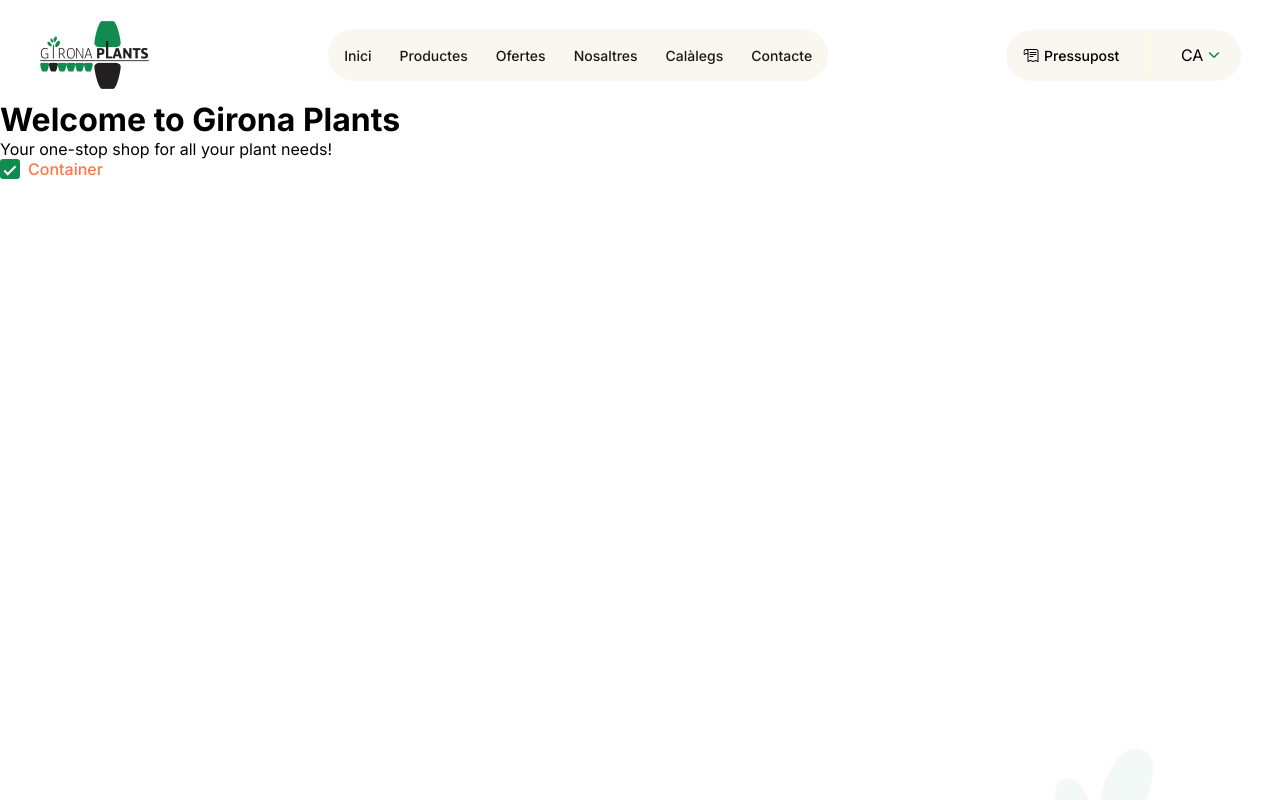
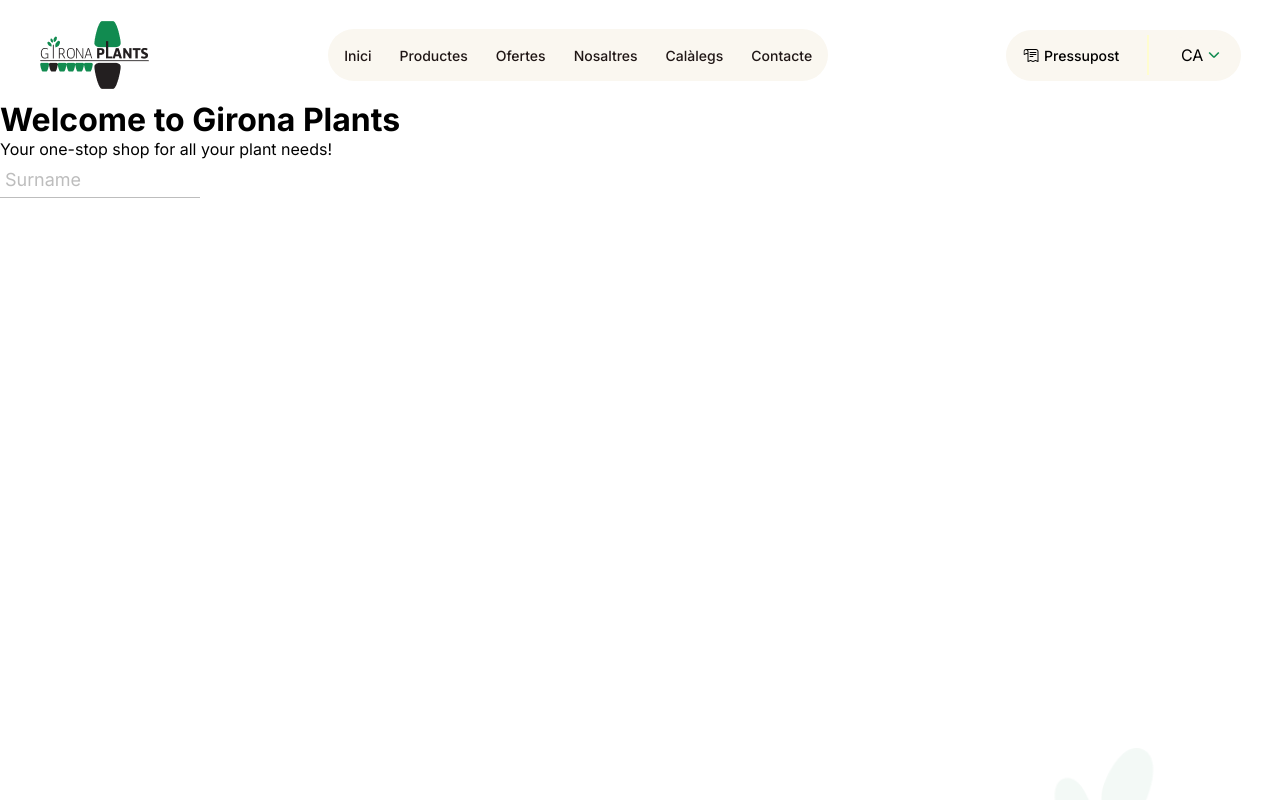
Before and after one commit to PolCampru/GironaPlants, a Next.js app: page /about-us in a window 1280 px wide. Shown: the top 800 px of the page. Built offline with nearby package versions, Linux system fonts and the light colour scheme.

Commit message:
InputText in progress

```diff
--- a/components/specific/Home/Home.tsx
+++ b/components/specific/Home/Home.tsx
@@ -1,5 +1,5 @@
 "use client";
-import Checkbox from "@/components/ui/CheckBox/CheckBox";
+import { InputText } from "@/components/ui/Form/InputText/InputText";
 import React from "react";
 
 const Home = () => {
@@ -10,12 +10,7 @@ const Home = () => {
     <div>
       <h1>Welcome to Girona Plants</h1>
       <p>Your one-stop shop for all your plant needs!</p>
-      <Checkbox
-        checked={true}
-        onChange={() => handleChange()}
-        label="Container"
-        error={true}
-      ></Checkbox>
+      <InputText label="Surname" value="" name="surname" />
     </div>
   );
 };
--- /dev/null
+++ b/components/ui/Form/InputText/InputText.style.tsx
@@ -0,0 +1,79 @@
+import styled from "styled-components";
+
+export const WaveGroup = styled.div`
+  position: relative;
+
+  .input {
+    font-size: 16px;
+    padding: 10px 10px 10px 5px;
+    display: block;
+    width: 200px;
+    border: none;
+    border-bottom: ${(props) => `1px solid ${props.theme.colors.gray}`};
+    background: transparent;
+  }
+
+  .input:focus {
+    outline: none;
+  }
+
+  .label {
+    color: ${(props) => props.theme.colors.gray};
+    font-size: 18px;
+    font-weight: normal;
+    position: absolute;
+    pointer-events: none;
+    left: 5px;
+    top: 10px;
+    display: flex;
+  }
+
+  .label-char {
+    transition: 0.2s ease all;
+    transition-delay: calc(var(--index) * 0.05s);
+  }
+
+  .input:focus ~ .label .label-char,
+  .input:not(:placeholder-shown) ~ .label .label-char {
+    transform: translateY(-20px);
+    font-size: 14px;
+    color: ${(props) => props.theme.colors.brandGreen};
+  }
+
+  .bar {
+    position: relative;
+    display: block;
+    width: 200px;
+  }
+
+  .bar:before,
+  .bar:after {
+    content: "";
+    height: 2px;
+    width: 0;
+    bottom: 1px;
+    position: absolute;
+    background: ${(props) => props.theme.colors.brandGreen};
+    transition: 0.2s ease all;
+  }
+
+  .bar:before {
+    left: 50%;
+  }
+
+  .bar:after {
+    right: 50%;
+  }
+
+  .input:focus ~ .bar:before,
+  .input:focus ~ .bar:after {
+    width: 50%;
+  }
+
+  &.has-error .input {
+    border-bottom: 1px solid red;
+  }
+  &.has-error .label .label-char {
+    color: ${(props) => props.theme.colors.orange};
+  }
+`;
--- /dev/null
+++ b/components/ui/Form/InputText/InputText.tsx
@@ -0,0 +1,56 @@
+"use client";
+import { WaveGroup } from "./InputText.style";
+
+interface InputTextProps {
+  label: string;
+  name?: string;
+  value?: string;
+  onChange?: (event: React.ChangeEvent<HTMLInputElement>) => void;
+  required?: boolean;
+  errors?: string | null;
+  [key: string]: any;
+}
+
+export const InputText = ({
+  label,
+  name,
+  value,
+  onChange,
+  required = false,
+  errors = null,
+  ...rest
+}: InputTextProps) => {
+  const hasError = Boolean(errors);
+
+  return (
+    <WaveGroup className={`wave-group ${hasError ? "has-error" : ""}`}>
+      <input
+        required={required}
+        type="text"
+        className="input"
+        name={name}
+        value={value}
+        onChange={onChange}
+        placeholder=" "
+        {...rest}
+      />
+      <span className="bar"></span>
+      <label className="label">
+        {label.split("").map((char, index) => (
+          <span
+            key={index}
+            className="label-char"
+            style={{ "--index": index } as React.CSSProperties}
+          >
+            {char}
+          </span>
+        ))}
+      </label>
+      {hasError && (
+        <div style={{ color: "red", fontSize: "12px", marginTop: "5px" }}>
+          {errors}
+        </div>
+      )}
+    </WaveGroup>
+  );
+};
```
